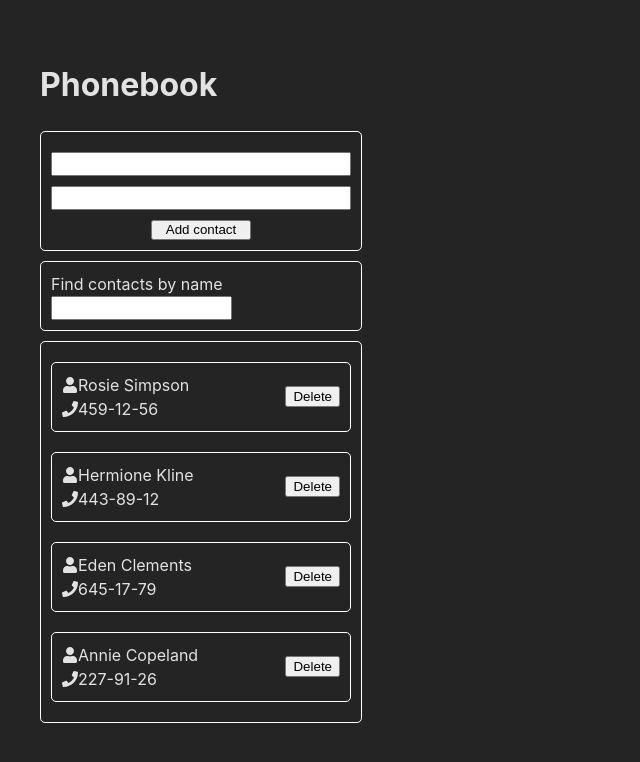
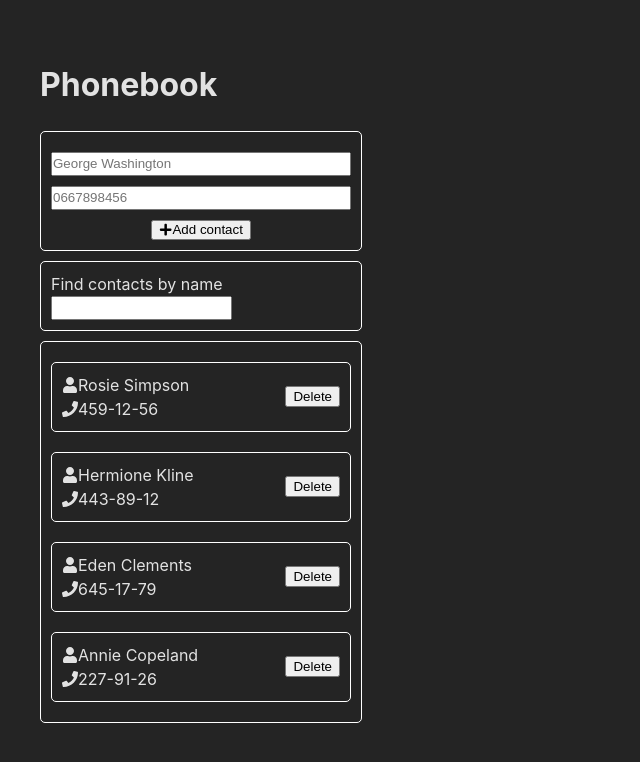
Before and after one commit to zenoviyfil/goit-react-hw-03, a React (Vite) app: page / in a window 1280 px wide. Shown: the top 762 px of the page, without its empty margins (0-640 px from the left). Built offline with nearby package versions, Linux system fonts and the light colour scheme.

Commit message:
experiment

```diff
--- a/src/Components/ContactForm/ContactForm.jsx
+++ b/src/Components/ContactForm/ContactForm.jsx
@@ -2,6 +2,7 @@ import css from './ContactForm.module.css'
 import { Formik, Form, ErrorMessage } from 'formik';
 import { useId } from 'react';
 import { date } from 'yup';
+import { FaUser, FaPhone, FaPlus } from "react-icons/fa";
 
 const ContactForm = ({ onAdd }) => {
   const handleSubmit = e => {
@@ -16,9 +17,11 @@ const ContactForm = ({ onAdd }) => {
 
   return(
     <form className={css.form} onSubmit={handleSubmit}>
-      <input className={css.formName} type="text" name='text'/>
-      <input className={css.formNumb} type="number" name='number'/>
-      <button className={css.formBtn} type='submit'>Add contact</button>
+      <label className={css.inputLabelUser} htmlFor="text"><FaUser /></label>
+      <input className={css.formName} type="text" name='text' placeholder='George Washington'/>
+      <label className={css.inputLabelNumber} htmlFor="number"><FaPhone /></label>
+      <input className={css.formNumb} type='tel' name='number' placeholder='0667898456'/>
+      <button className={css.formBtn} type='submit'><FaPlus />Add contact</button>
     </form>
   )
 };
--- a/src/Components/ContactForm/ContactForm.module.css
+++ b/src/Components/ContactForm/ContactForm.module.css
@@ -1,4 +1,5 @@
 .form {
+    position: relative;
     width: 300px;
     display: flex;
     flex-direction: column;
@@ -19,6 +20,20 @@
     padding: 0;
 }
 
+.inputLabelUser {
+    display: flex;
+    position: absolute;
+    top: 23px;
+    right: 15px;
+}
+
+.inputLabelNumber {
+    display: flex;
+    position: absolute;
+    top: 56px;
+    right: 15px;
+}
+
 .formBtn {
     width: 100px;
     height: 20px;
```
